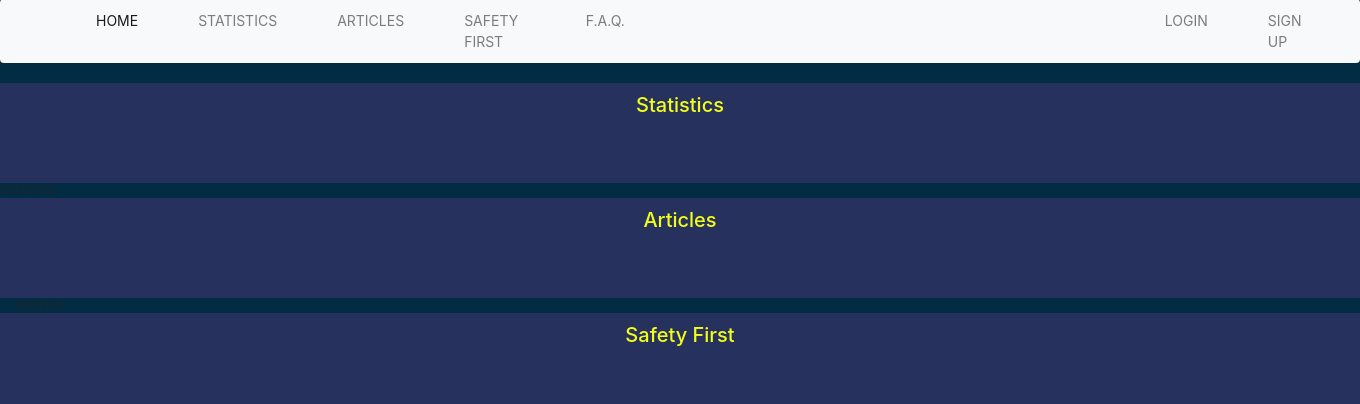
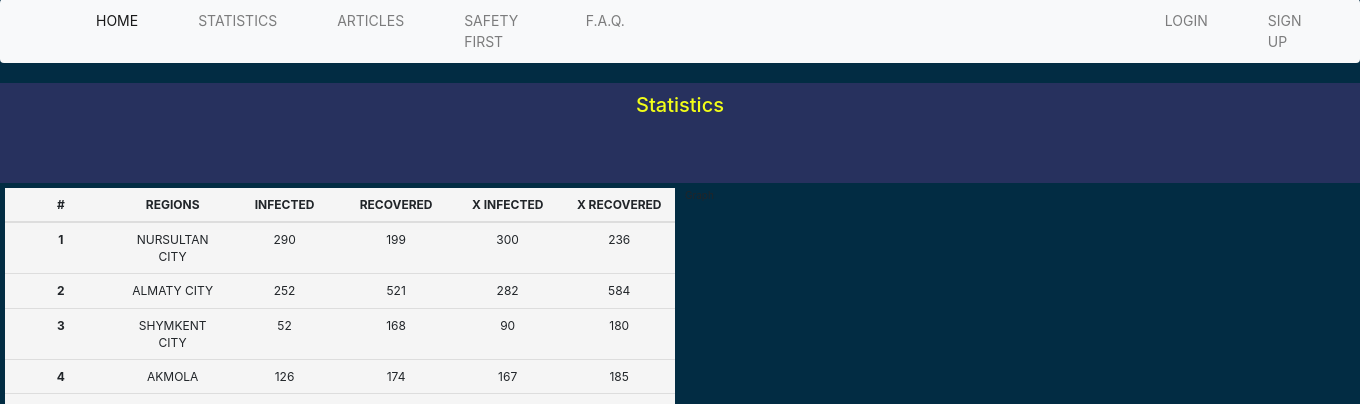
Before and after one commit to MussaShaukenov/django-project-original, a Django app: page /articles/add_articles in a window 1360 px wide. Shown: the part 266-670 px from the top of the page. Run offline with Django 3.2, Linux system fonts and the light colour scheme; data that the repository does not hold is empty; some libraries are stand-ins or nearby versions.

Commit message:
Added Forecasting Table

```diff
--- a/articles/models.py
+++ b/articles/models.py
@@ -42,16 +42,11 @@
 
 class Statistics(models.Model):
     city = models.CharField(max_length=255)
-    number_of_infected_with_pcr_plus = models.IntegerField(default=0)
-    number_of_infected_with_pcr_minus = models.IntegerField(default=0)
+    number_of_infected = models.IntegerField(default=0)
     number_of_recovered = models.IntegerField(default=0)
     number_of_infected_expected = models.IntegerField(default=0)
     number_of_recovered_expected = models.IntegerField(default=0)
     date = models.DateTimeField(auto_now=True)
-
-    @property
-    def number_of_infected_with_pcr_total(self):
-        return self.number_of_infected_with_pcr_plus + self.number_of_infected_with_pcr_minus
 
     def get_absolute_url(self):
         return reverse('statistics', kwargs={'city': self.pk})
--- a/articles/templates/articles/add_articles.html
+++ b/articles/templates/articles/add_articles.html
@@ -7,7 +7,7 @@
          {% include 'inc/_sidebar.html'%}
 {% endblock %}
 
-{% block content %}
+{% block articles %}
        <h1>Add news</h1>
     <form action="{% url 'add_articles' %}" method="post">
     {% csrf_token %}
--- a/articles/urls.py
+++ b/articles/urls.py
@@ -4,9 +4,9 @@
 
 
 urlpatterns = [
-   path('', HomeArticles.as_view(), name='home'),
+   path('articles/', HomeArticles.as_view(), name='articles'),
    path('category/<int:category_id>/', ArticlesByCategory.as_view(), name='category'),
    path('articles/<int:pk>', ViewArticles.as_view(), name='view_articles'),
    path('articles/add_articles', CreateArticles.as_view(), name='add_articles'),
-   path('statistics/', stats)
+   path('statistics/', HomeStatistics.as_view(), name="forecasting")
 ]
--- a/articles/views.py
+++ b/articles/views.py
@@ -49,5 +49,10 @@
     success_url = reverse_lazy('home')  # get_absolute_url makes it automatically
 
 
-def stats(request):
-    return render(request, 'articles/statistics.html')
+class HomeStatistics(ListView):
+    model = Statistics
+    template_name = 'articles/statistics.html'
+    context_object_name = 'forecasting'
+
+    def get_queryset(self):
+        return Statistics.objects.filter(date='2021-05-28')
--- a/templates/base.html
+++ b/templates/base.html
@@ -15,13 +15,25 @@
     <script src="https://cdnjs.cloudflare.com/ajax/libs/popper.js/1.16.0/umd/popper.min.js"></script>
     <script src="https://maxcdn.bootstrapcdn.com/bootstrap/4.5.2/js/bootstrap.min.js"></script>
     <style>
-.d-flex flex-row th, td {
+
+.table td {
    padding: 20px;
    width: 100px;
    text-transform: uppercase;
    font-size: 1.2em;
    cursor: pointer;
+   background-color: whitesmoke;
 }
+
+.table th {
+   padding: 20px;
+   width: 100px;
+   text-transform: uppercase;
+   font-size: 1.2em;
+   cursor: pointer;
+   background-color: whitesmoke;
+}
+
 .navbar-nav a {
    text-transform: uppercase;
    font-size: 1.4em;
@@ -50,14 +62,7 @@
 
     {% include 'inc/_nav.html' %}
 
-
-   <div class="con1">
-        <div class="container-fluid">
-            <h2>Statistics</h2>
-        </div>
-    </div>
-
-    {% block stats %} STATISTICS {% endblock %}
+    {% include 'inc/_statistics.html' %}
 
 
   <div id="con3">
--- a/templates/inc/_nav.html
+++ b/templates/inc/_nav.html
@@ -15,9 +15,9 @@
   </button>
   <div class="collapse navbar-collapse" id="navbarNavAltMarkup">
     <div class="navbar-nav">
-      <a class="nav-item nav-link active" href="#">Home <span class="sr-only">(current)</span></a>
-      <a class="nav-item nav-link" href="#">Statistics</a>
-      <a class="nav-item nav-link" href="#con3">Articles</a>
+      <a class="nav-item nav-link active" href="{% url 'articles' %}">Home <span class="sr-only">(current)</span></a>
+      <a class="nav-item nav-link" href="{% url 'forecasting' %}">Statistics</a>
+      <a class="nav-item nav-link" href="{% url 'articles' %}">Articles</a>
       <a class="nav-item nav-link" href="#con5">Safety First</a>
       <a class="nav-item nav-link" href="#con7">F.A.Q.</a>
       <a class="nav-item nav-link" href="#"></a>
--- a/templates/inc/_statistics.html
+++ b/templates/inc/_statistics.html
@@ -1,8 +1,13 @@
       <!-- STATISTICS -->
 
-  <div class="d-flex flex-row" style="width: 100%;">
+   <div class="con1">
+        <div class="container-fluid">
+            <h2>Statistics</h2>
+        </div>
+    </div>
+  <div class="d-flex flex-row" style="width: 100%; ">
   <div class="p-2">
-      <table class="table">
+      <table class="table" style="background-color: whitesmoke">
   <thead>
     <tr>
       <th scope="col">#</th>
@@ -19,139 +24,140 @@
       <td>NurSultan city</td>
       <td>290</td>
       <td>199</td>
-      <td>-</td>
-      <td>-</td>
+      <td>300</td>
+      <td>236</td>
     </tr>
     <tr>
       <th scope="row">2</th>
       <td>Almaty City</td>
       <td>252</td>
       <td>521</td>
-      <td>-</td>
-      <td>-</td>
+      <td>282</td>
+      <td>584</td>
     </tr>
     <tr>
       <th scope="row">3</th>
       <td>Shymkent city</td>
       <td>52</td>
       <td>168</td>
-      <td>-</td>
-      <td>-</td>
+      <td>90</td>
+      <td>180</td>
     </tr>
     <tr>
       <th scope="row">4</th>
       <td>Akmola</td>
       <td>126</td>
       <td>174</td>
-      <td>-</td>
-      <td>-</td>
+      <td>167</td>
+      <td>185</td>
     </tr>
     <tr>
       <th scope="row">5</th>
       <td>Aqtobe</td>
       <td>41</td>
       <td>104</td>
-      <td>-</td>
-      <td>-</td>
+      <td>54</td>
+      <td>138</td>
     </tr>
     <tr>
       <th scope="row">6</th>
       <td>Almaty</td>
       <td>102</td>
       <td>464</td>
-      <td>-</td>
-      <td>-</td>
+      <td>105</td>
+      <td>478</td>
     </tr>
     <tr>
       <th scope="row">7</th>
       <td>Atyrau</td>
       <td>85</td>
       <td>25</td>
-      <td>-</td>
-      <td>-</td>
+      <td>141</td>
+      <td>41</td>
     </tr>
     <tr>
       <th scope="row">8</th>
       <td>VKO</td>
       <td>92</td>
       <td>166</td>
-      <td>-</td>
-      <td>-</td>
+      <td>103</td>
+      <td>186</td>
     </tr>
     <tr>
       <th scope="row">9</th>
       <td>Zhambyl</td>
       <td>28</td>
       <td>27</td>
-      <td>-</td>
-      <td>-</td>
+      <td>28</td>
+      <td>27</td>
     </tr>
     <tr>
       <th scope="row">10</th>
       <td>3KO</td>
       <td>99</td>
       <td>39</td>
-      <td>-</td>
-      <td>-</td>
+      <td>62</td>
+      <td>25</td>
     </tr>
     <tr>
       <th scope="row">11</th>
       <td>Qaranganda</td>
       <td>260</td>
       <td>436</td>
-      <td>-</td>
-      <td>-</td>
+      <td>283</td>
+      <td>474</td>
     </tr>
     <tr>
       <th scope="row">12</th>
       <td>Qostanay</td>
       <td>43</td>
       <td>72</td>
-      <td>-</td>
-      <td>-</td>
+      <td>18</td>
+      <td>29</td>
     </tr>
     <tr>
       <th scope="row">13</th>
       <td>Qyzylorda</td>
       <td>19</td>
       <td>29</td>
-      <td>-</td>
-      <td>-</td>
+      <td>23</td>
+      <td>35</td>
     </tr>
     <tr>
       <th scope="row">14</th>
       <td>Mangystau</td>
       <td>36</td>
       <td>51</td>
-      <td>-</td>
-      <td>-</td>
+      <td>26</td>
+      <td>37</td>
     </tr>
     <tr>
       <th scope="row">15</th>
       <td>Pavlodar</td>
       <td>96</td>
       <td>132</td>
-      <td>-</td>
-      <td>-</td>
+      <td>104</td>
+      <td>114</td>
     </tr>
     <tr>
       <th scope="row">16</th>
       <td>CKO</td>
       <td>35</td>
       <td>24</td>
-      <td>-</td>
-      <td>-</td>
+      <td>98</td>
+      <td>67</td>
     </tr>
     <tr>
       <th scope="row">17</th>
       <td>Turkestan</td>
       <td>32</td>
       <td>27</td>
-      <td>-</td>
-      <td>-</td>
+      <td>30</td>
+      <td>25</td>
     </tr>
   </tbody>
 </table>
   </div>
   <div class="p-2">Graph</div>
 </div>
+v>
```
Also changed, not shown: articles/templates/articles/home_articles_list.html (+2 -6 lines), static/css/style.css (+8 -1 lines), templates/css/style.css (+8 -1 lines), articles/covid_situation.json (renamed from covid_situation.json).
